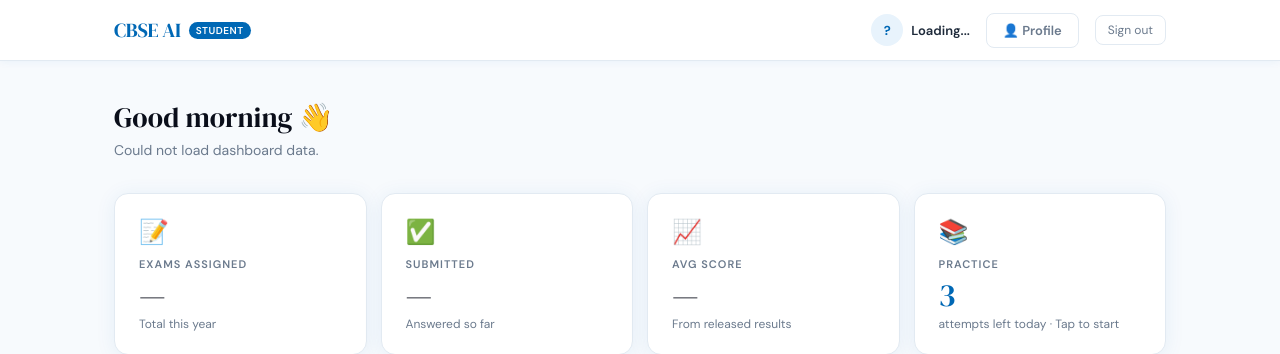
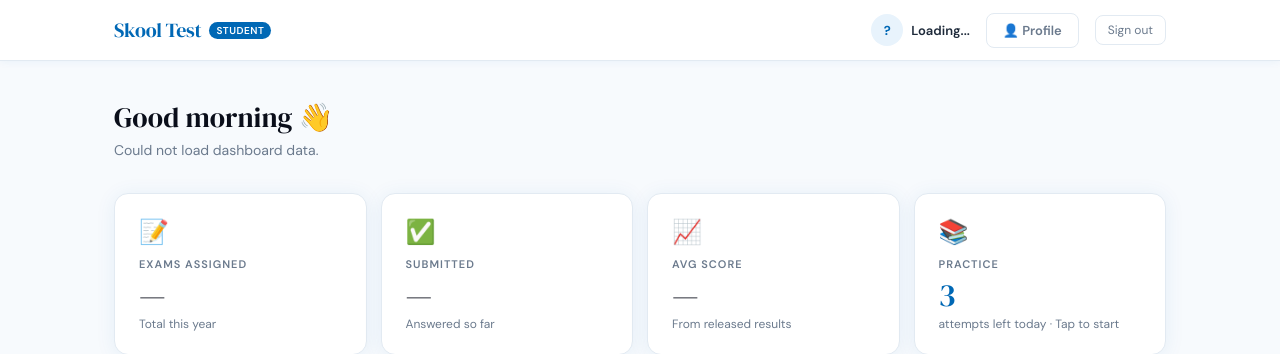
Before and after one commit to Yuvaraj-Premlal/cbse-grading, a Flask app: template cbse-web/templates/student.html in a window 1280 px wide. Shown: the top 354 px of the page. Run offline with Flask 3, Linux system fonts and the light colour scheme; the template is opened without the code that fills it, so the values that code supplies are empty; some libraries are stand-ins or nearby versions.

Commit message:
Change title and logo from CBSE to Skool Test

```diff
--- a/cbse-web/templates/student.html
+++ b/cbse-web/templates/student.html
@@ -3,7 +3,7 @@
 <head>
 <meta charset="UTF-8"/>
 <meta name="viewport" content="width=device-width, initial-scale=1.0"/>
-<title>CBSE Grading — Student Portal</title>
+<title>Skool Test — Student Portal</title>
 <script>
 window.MathJax = {
   tex: { inlineMath: [['$','$'],['\(','\)']], displayMath: [['$$','$$'],['\[','\]']] },
@@ -311,7 +311,7 @@ nav{background:var(--white);border-bottom:1px solid var(--border);position:stick
 <div id="page-dashboard" class="page active">
   <nav>
     <div class="nav-inner">
-      <div class="nav-logo">CBSE AI <span>STUDENT</span></div>
+      <div class="nav-logo">Skool Test <span>STUDENT</span></div>
       <div class="nav-right">
         <div class="nav-user">
           <div class="nav-avatar" id="nav-avatar">?</div>
```
